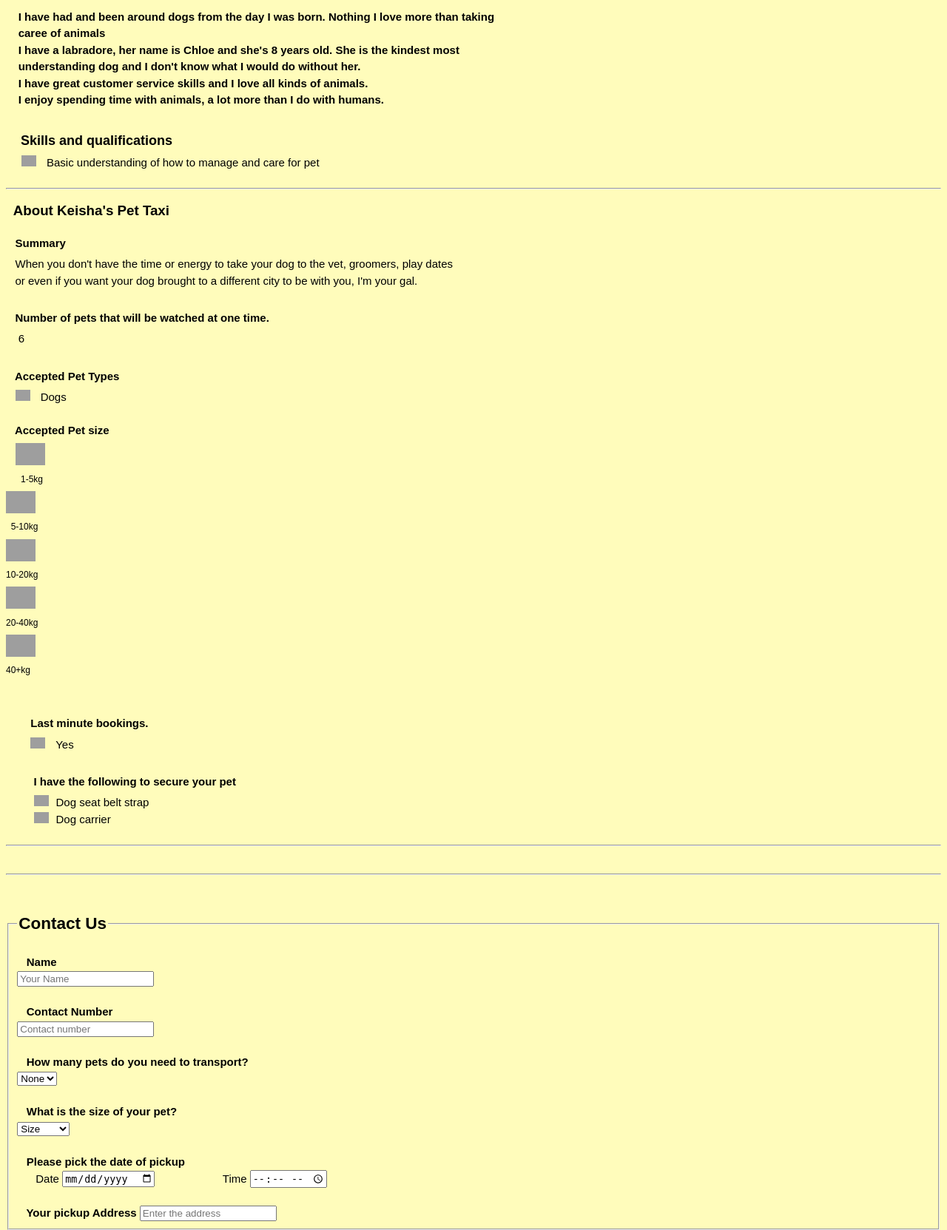
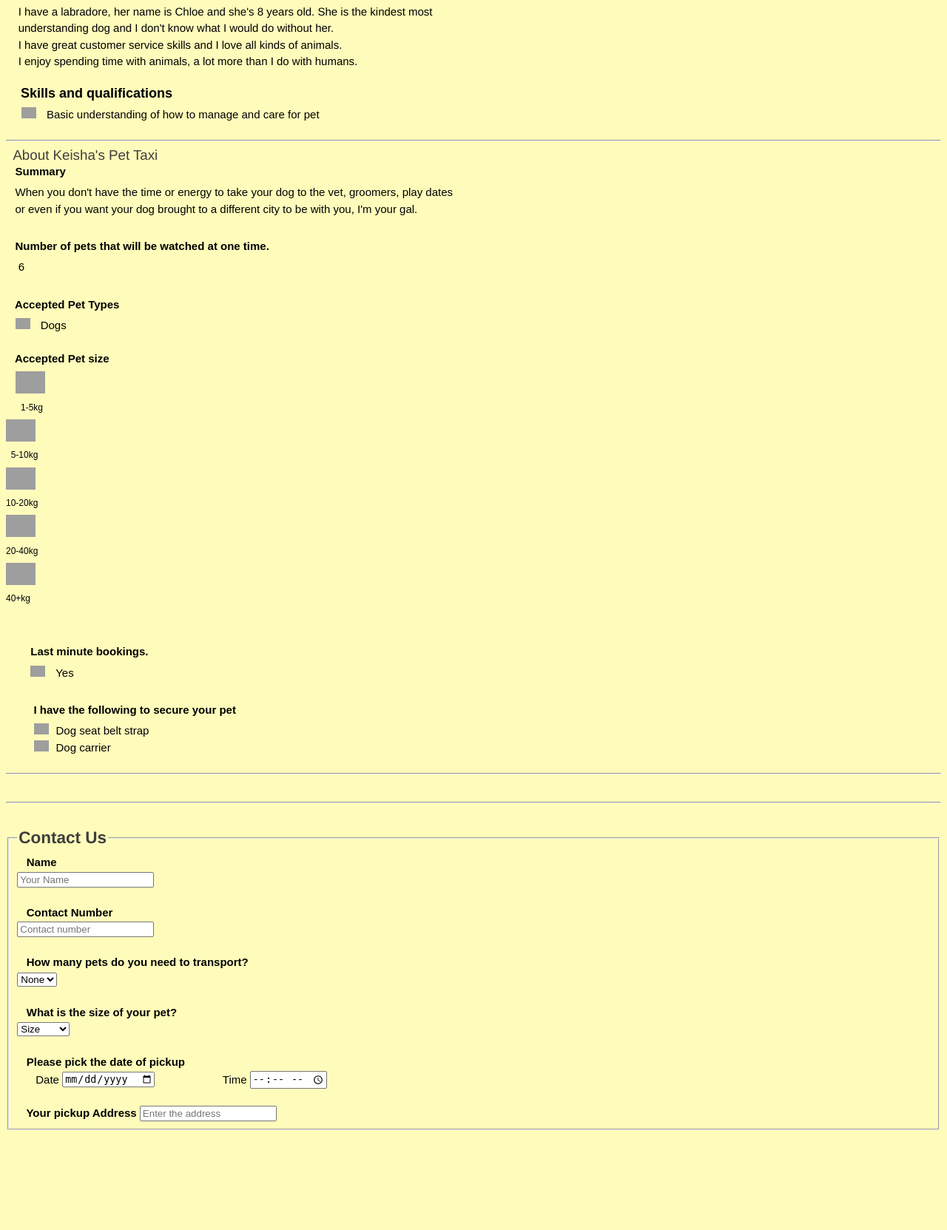
Before and after one commit to sahas-99/WebSite, a PHP site: page /Transport1.html in a window 1280 px wide. Shown: the part 576-2239 px from the top of the page at 74% size. After the commit the page ends 2104 px from the top, so only its background shows below. Run offline with PHP 8.4, Linux system fonts and the light colour scheme; grey boxes are pictures that could not be loaded.

Commit message:
Update Transport1.css

```diff
--- a/Transport1.css
+++ b/Transport1.css
@@ -206,3 +206,22 @@ element.style {
     font-size: 12px;
 
 }
+
+element.style {
+    position: relative;
+    height: 312px;
+}
+
+element.style {
+    margin-bottom: 1.5em;
+}
+
+h1, .alpha, h2, .beta, h3, .gamma, h4, .delta, h5, .epsilon, h6, .zeta {
+    color: #3e3e3e;
+    font-family: "Helvetica Neue", Helvetica, Arial, sans-serif;
+    font-weight: 500;
+    margin: 0;
+    -webkit-font-feature-settings: "kern" 1, "liga" 1, "pnum" 1, "tnum" 0, "onum" 0, "lnum" 0, "dlig" 1;
+    -moz-font-feature-settings: "kern" 1, "liga" 1, "pnum" 1, "tnum" 0, "onum" 0, "lnum" 0, "dlig" 1;
+    font-feature-settings: "kern" 1, "liga" 1, "pnum" 1, "tnum" 0, "onum" 0, "lnum" 0, "dlig" 1;
+}
```
